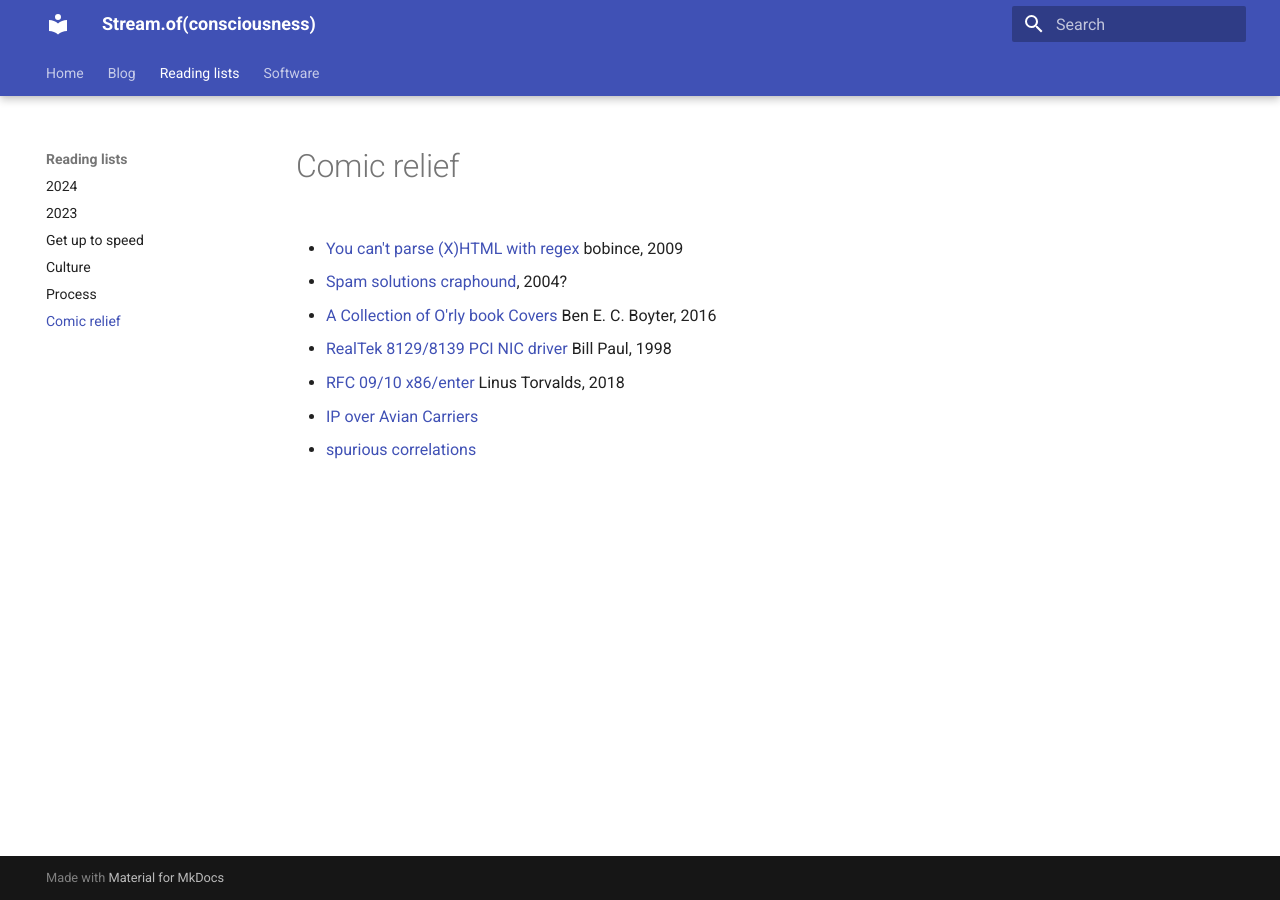
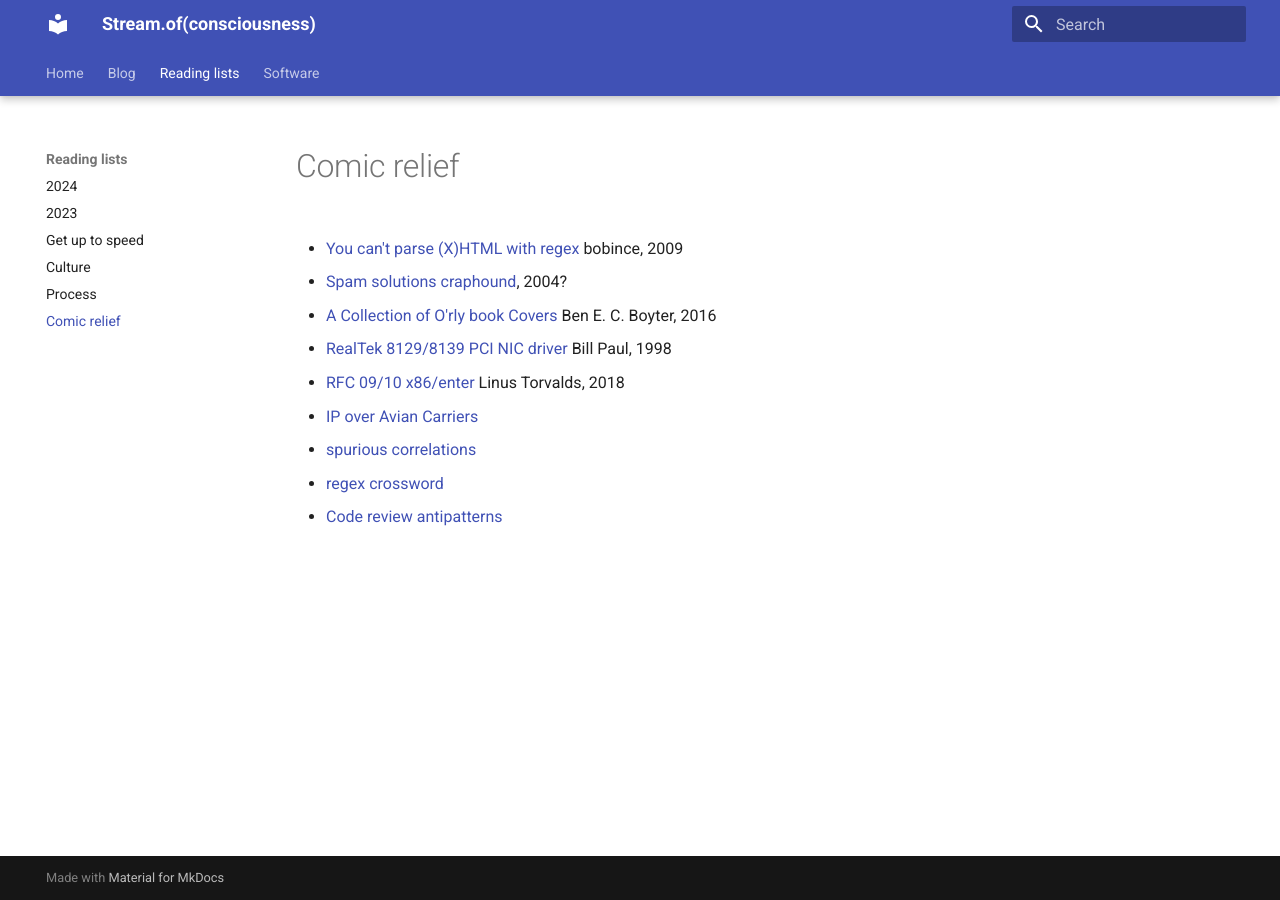
Before and after one commit to sed-i/sed-i.github.io, an MkDocs documentation site: the page built from docs/reading-list/comic-relief.md, in a window 1280 px wide. Built offline with MkDocs 1.6.1 and Material for MkDocs 9.7.7, drawn with Linux system fonts in a browser that asks for light colours.

Commit message:
Add links

```diff
--- a/docs/reading-list/comic-relief.md
+++ b/docs/reading-list/comic-relief.md
@@ -18,3 +18,7 @@
 - [IP over Avian Carriers](https://en.wikipedia.org/wiki/IP_over_Avian_Carriers)
 
 - [spurious correlations](https://tylervigen.com/spurious-correlations)
+
+- [regex crossword](https://jimbly.github.io/regex-crossword/)
+
+- [Code review antipatterns](https://www.chiark.greenend.org.uk/~sgtatham/quasiblog/code-review-antipatterns/)
```
